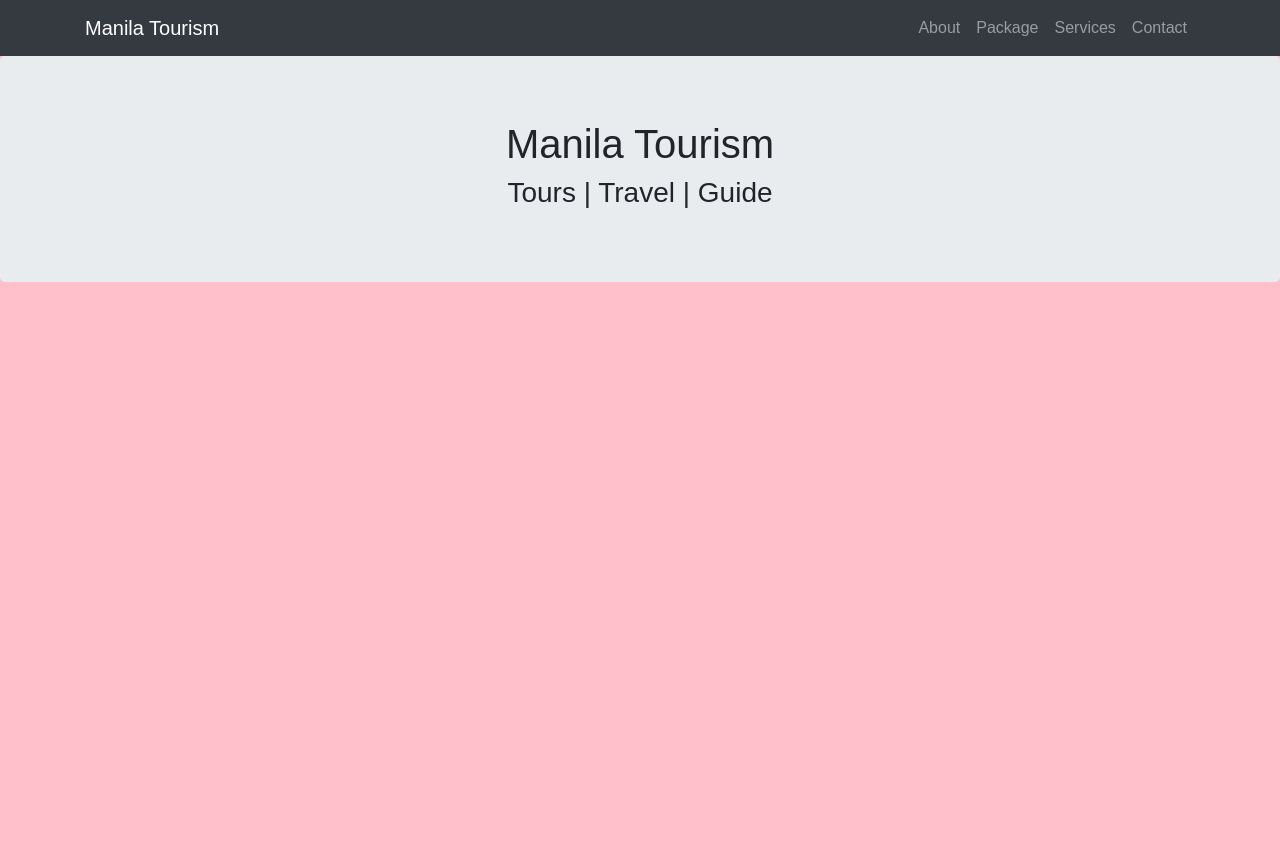
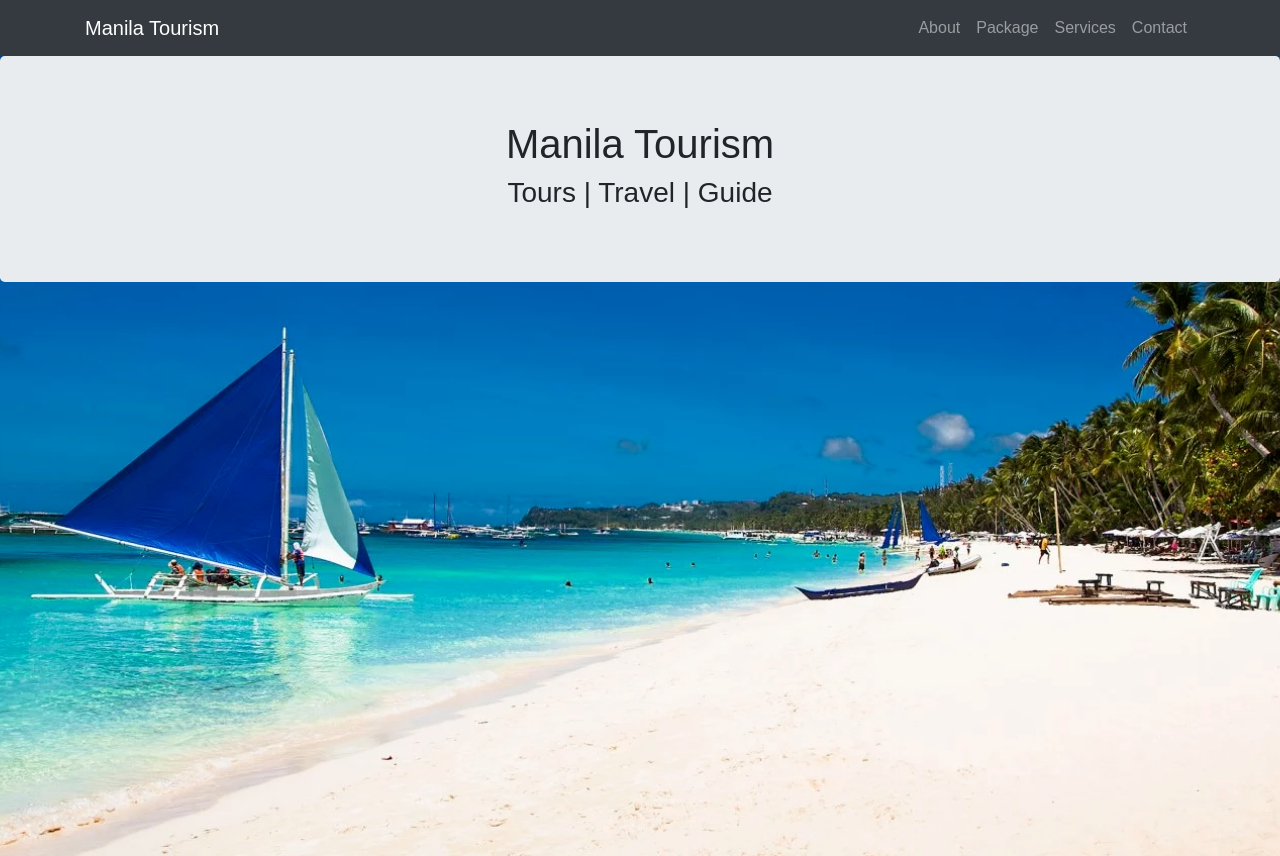
Before and after one commit to markdino/tourism-site, a React (Create React App) app: page / in a window 1280 px wide. Built offline with nearby package versions, Linux system fonts and the light colour scheme; the HTML template or start-up script is replaced by a standard one.

Commit message:
feat: Add background image

```diff
--- a/src/App.css
+++ b/src/App.css
@@ -1,4 +1,10 @@
 .cover-page {
   height: 100vh;
-  background: pink;
+  /* background: pink; */
 }
+
+#hero {
+  background: url("./img/bg.png") center center;
+  background-size: cover;
+  background-attachment: fixed;
+}
--- a/src/components/Hero.js
+++ b/src/components/Hero.js
@@ -3,7 +3,7 @@ import { Jumbotron } from "reactstrap";
 import "../App.css";
 const Hero = () => (
   <div>
-    <main className="cover-page">
+    <main className="cover-page" id="hero">
       <Jumbotron className="text-center">
         <h1>Manila Tourism</h1>
         <h3>Tours | Travel | Guide</h3>
```
Also changed, not shown: src/img/bg.png (added).
